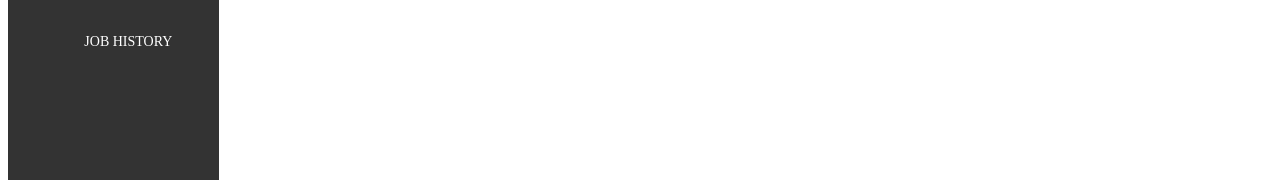
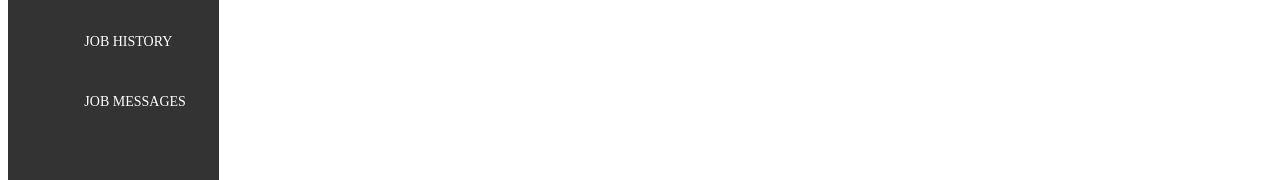
Before and after one commit to tiffaphm/not_wnl_platform, a React app: page / in a window 1280 px wide. Shown: the part 258-438 px from the top of the page. Built offline with nearby package versions, Linux system fonts and the light colour scheme; the HTML template or start-up script is replaced by a standard one.

Commit message:
add messages menu item

```diff
--- a/client/src/components/Sidebar/Sidebar.jsx
+++ b/client/src/components/Sidebar/Sidebar.jsx
@@ -4,6 +4,7 @@ import SidebarUserWelcome from './SidebarUserWelcome';
 import SidebarSelectDashboard from './SidebarSelectDashboard';
 import SidebarSelectJobListings from './SidebarSelectJobListings';
 import SidebarSelectJobHistory from './SidebarSelectJobHistory';
+import SidebarSelectMessages from './SidebarSelectMessages';
 import '../styles/Sidebar.css';
 
 class Sidebar extends Component {
@@ -34,6 +35,7 @@ class Sidebar extends Component {
         <SidebarSelectDashboard selectActiveComponent={this.selectActiveComponent} />
         <SidebarSelectJobListings selectActiveComponent={this.selectActiveComponent} />
         <SidebarSelectJobHistory selectActiveComponent={this.selectActiveComponent} />
+        <SidebarSelectMessages selectActiveComponent={this.selectActiveComponent} />
       </div>
     );
   }
--- /dev/null
+++ b/client/src/components/Sidebar/SidebarSelectMessages.jsx
@@ -0,0 +1,10 @@
+import React from 'react';
+import '../styles/Sidebar.css';
+
+const SidebarSelectMessages = (props) => (
+  <div className="sidebar-select-messages sidebar-menu-item" onClick={props.selectActiveComponent}>
+    <p onClick={e => e.stopPropagation()}>JOB MESSAGES</p>
+  </div>
+);
+
+export default SidebarSelectMessages;
```
